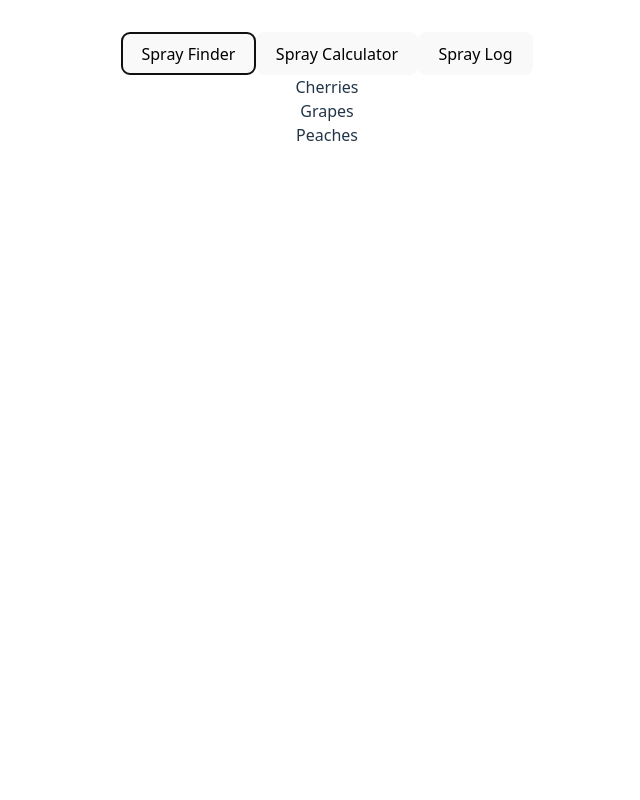
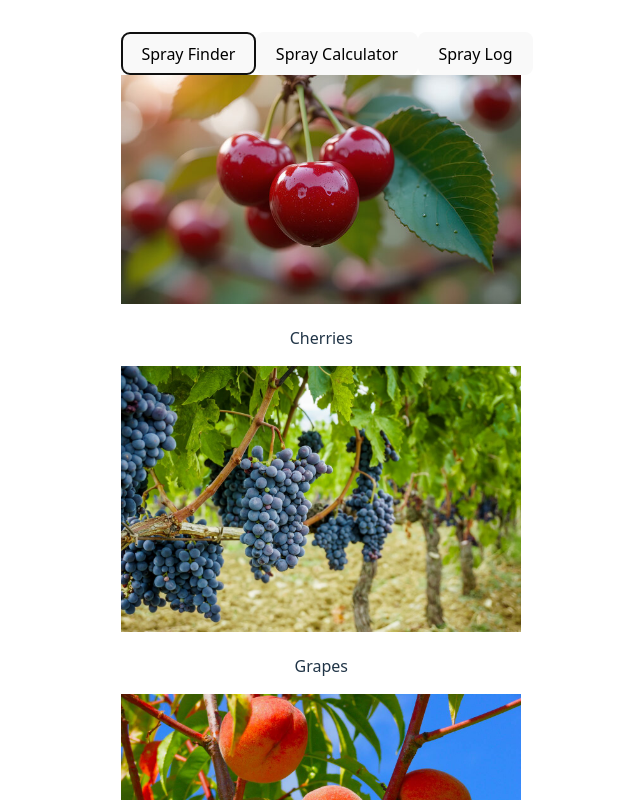
Before and after one commit to amritpalaujla/MySprays, a React (Vite) app in the folder vite-project/: page / in a window 1280 px wide. Both pictures are taken after a click on the button "Spray Finder". Shown: the top 800 px of the page, without its empty margins (313-953 px from the left). Built offline with nearby package versions, Linux system fonts and the light colour scheme.

Commit message:
displaying cards on panel

```diff
--- /dev/null
+++ b/vite-project/src/components/SprayFinder.css
@@ -0,0 +1,9 @@
+.crop-card img {
+  height: 100%;
+  width: 100%;
+}
+
+.crop-card {
+  border-radius: 25%;
+  max-width: 400px;
+}
--- a/vite-project/src/components/SprayFinder.jsx
+++ b/vite-project/src/components/SprayFinder.jsx
@@ -1,13 +1,25 @@
 import { useState } from "react";
 import { cropList } from "../assets/cropList";
-
+import "./SprayFinder.css";
 function SprayFinder() {
   const [selectedCrop, setSelectedCrop] = useState(null);
 
   return (
     <div>
       {cropList.map((crop) => {
-        return <div key={crop.name}>{crop.name}</div>;
+        return (
+          <div
+            key={crop.name}
+            onClick={() => {
+              console.log("you just clicked", crop.name);
+              setSelectedCrop(crop.name);
+            }}
+            className="crop-card"
+          >
+            <img src={crop.image} alt={crop.name}></img>
+            <p>{crop.name}</p>
+          </div>
+        );
       })}
     </div>
   );
```
